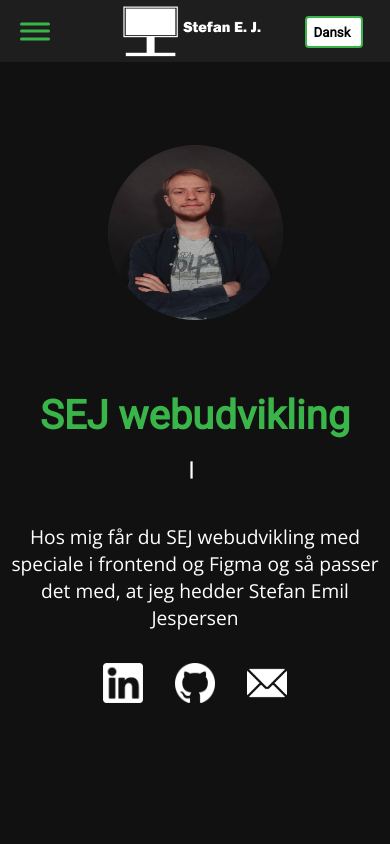
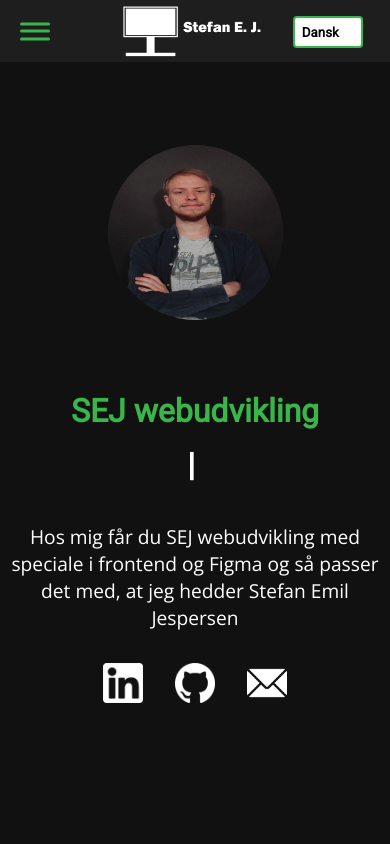
Before and after one commit to sej3686/vue-portfolio, a Vue app: page / in a window 390 px wide. Shown: the top 844 px of the page. Built offline with nearby package versions, Linux system fonts and the light colour scheme.

Commit message:
Once again fixed responsiveness

```diff
--- a/src/assets/sass/responsive.scss
+++ b/src/assets/sass/responsive.scss
@@ -260,11 +260,11 @@ $darkGreenColor: #228a30;
           font-size: 2rem;
 
           .blinking-cursor {
-            font-size: 5vw;
+            font-size: 2rem;
           }
 
           .typed-text {
-            font-size: 5vw;
+            font-size: 2rem;
           }
         }
       }
@@ -516,10 +516,6 @@ $darkGreenColor: #228a30;
 
       .title-box {
         margin-top: 3em;
-
-        h1 {
-          font-size: 2.5rem;
-        }
       }
 
       p {
@@ -585,9 +581,7 @@ $darkGreenColor: #228a30;
       width: 100%;
 
       .title-box {
-        h1 {
-          font-size: 35px;
-        }
+        margin-top: 10em;
 
         .typing {
 
@@ -599,11 +593,6 @@ $darkGreenColor: #228a30;
             font-size: 26px;
           }
         }
-      }
-
-      p {
-        font-size: 3.8vw;
-        text-align: center;
       }
     }
 
--- a/src/components/ContactMe/ContactMe.vue
+++ b/src/components/ContactMe/ContactMe.vue
@@ -79,7 +79,8 @@ $all: all 0.5s ease;
 }
 
 #contact {
-  max-height: 85vh !important;
+  max-height: 85vh;
+  margin-top: 12em;
   width: 100%;
 
   .contact-container {
--- a/src/components/Footer/Footer.vue
+++ b/src/components/Footer/Footer.vue
@@ -20,7 +20,7 @@ footer {
   display: flex;
   height: 8vh;
   justify-content: space-evenly;
-  margin-top: 4em;
+  margin-top: 12em;
   width: 100%;
 
   p {
--- a/src/components/Header/Header.vue
+++ b/src/components/Header/Header.vue
@@ -275,7 +275,7 @@ header {
       padding: 0.5em;
       position: fixed;
       z-index: 97;
-      width: 15%;
+      width: 18%;
     }
   }
 
```
